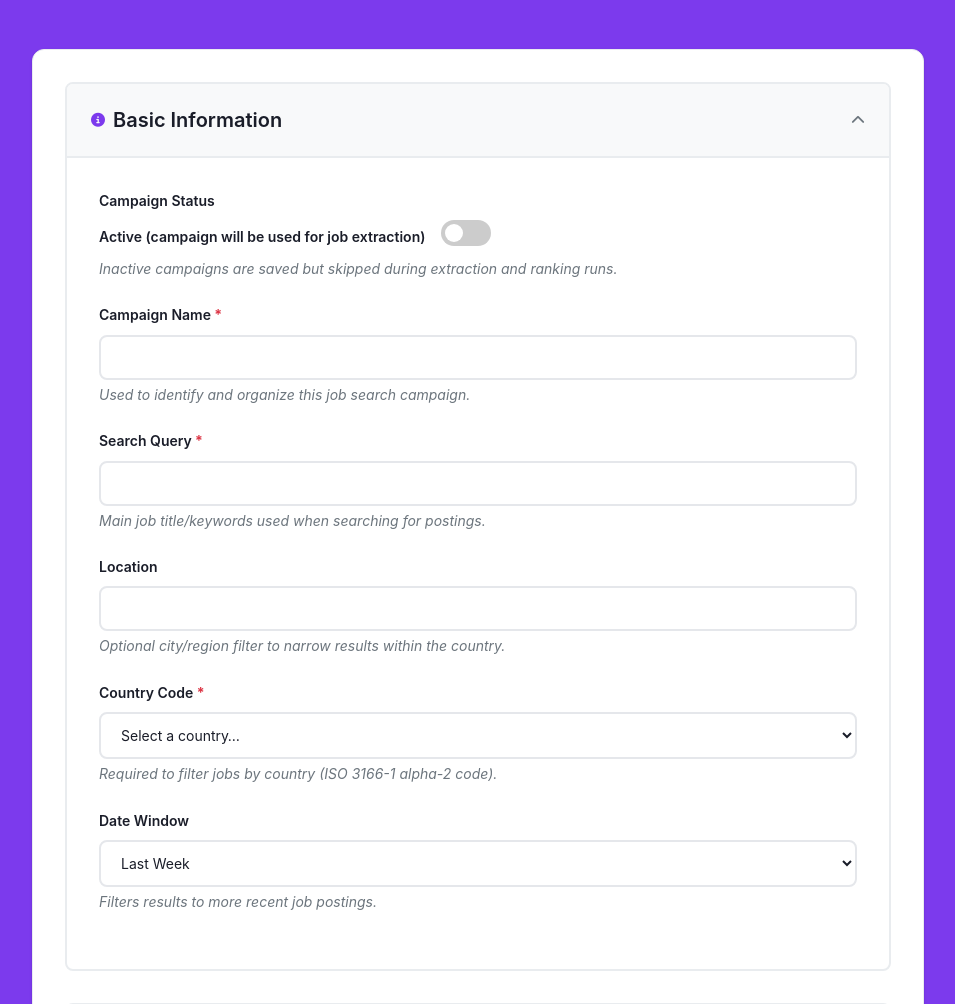
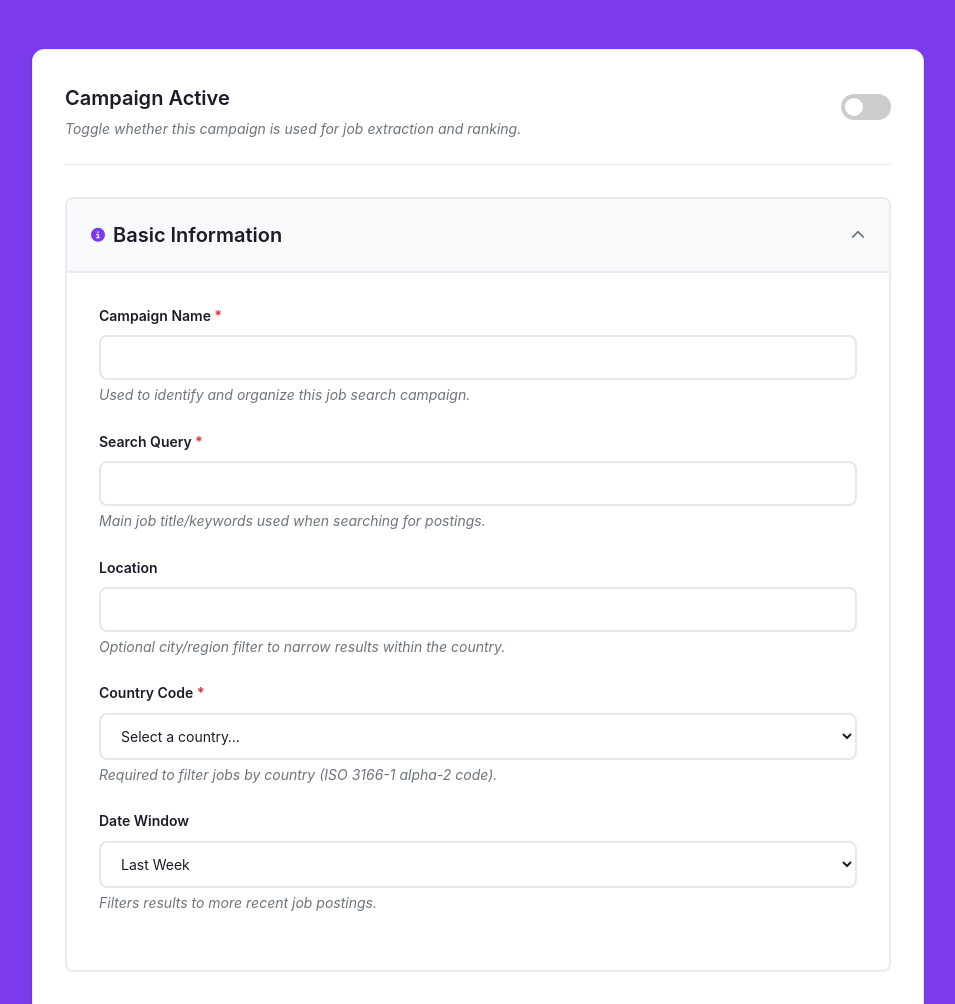
Before and after one commit to filmozolevskiy/job-etl-project, a Python web app: template campaign_ui/templates/edit_campaign.html in a window 1280 px wide. Shown: the part 97-1101 px from the top of the page, without its empty margins (292-1247 px from the left). Run offline with Jinja, Linux system fonts and the light colour scheme; the template is opened without the code that fills it, so the values that code supplies are empty.

Commit message:
UI: Restore campaign active toggle to header (JOB-17) (#20)
* UI: Restore campaign active toggle to header on create/edit pages (JOB-17)

Co-authored-by: Cursor <cursoragent@cursor.com>

* UI: Move campaign active toggle inside card at the top (JOB-17)

Co-authored-by: Cursor <cursoragent@cursor.com>

---------

Co-authored-by: Filipp Mozolevskiy <ander@filipps-air.home>
Co-authored-by: Cursor <cursoragent@cursor.com>

```diff
--- a/campaign_ui/templates/edit_campaign.html
+++ b/campaign_ui/templates/edit_campaign.html
@@ -14,8 +14,20 @@
 </div>
 
 <div class="card">
+    <form id="editCampaignForm" method="POST" action="{{ url_for('edit_campaign', campaign_id=campaign.campaign_id) }}">
+        <div class="form-group" style="margin-bottom: var(--spacing-xl); padding-bottom: var(--spacing-lg); border-bottom: 1px solid var(--color-border);">
+            <div class="toggle-container" style="margin-bottom: 0; border: none; padding: 0; width: 100%; justify-content: space-between;">
+                <div style="display: flex; flex-direction: column; gap: 4px;">
+                    <span class="toggle-label" style="font-size: var(--font-size-lg);">Campaign Active</span>
+                    <small class="form-hint" style="margin-top: 0;">Toggle whether this campaign is used for job extraction and ranking.</small>
+                </div>
+                <label class="toggle-switch">
+                    <input type="checkbox" name="is_active" form="editCampaignForm" {% if campaign.is_active %}checked{% endif %}>
+                    <span class="toggle-slider"></span>
+                </label>
+            </div>
+        </div>
 
-    <form id="editCampaignForm" method="POST" action="{{ url_for('edit_campaign', campaign_id=campaign.campaign_id) }}">
         <!-- Basic Information Section -->
         <div class="form-section">
             <div class="form-section-header" onclick="toggleSection(this)" aria-expanded="true">
@@ -26,18 +38,6 @@
                 <i class="fas fa-chevron-down toggle-icon"></i>
             </div>
             <div class="form-section-content active">
-                <div class="form-group">
-                    <label>Campaign Status</label>
-                    <div class="toggle-container" style="margin-bottom: 0; border: none; padding: 0;">
-                        <span class="toggle-label">Active (campaign will be used for job extraction)</span>
-                        <label class="toggle-switch">
-                            <input type="checkbox" name="is_active" {% if campaign.is_active %}checked{% endif %}>
-                            <span class="toggle-slider"></span>
-                        </label>
-                    </div>
-                    <small class="form-hint">Inactive campaigns are saved but skipped during extraction and ranking runs.</small>
-                </div>
-
                 <div class="form-group">
                     <label for="campaign_name" class="required">Campaign Name</label>
                     <input type="text" id="campaign_name" name="campaign_name"
```
Also changed, not shown: campaign_ui/templates/create_campaign.html (+13 -13 lines).
